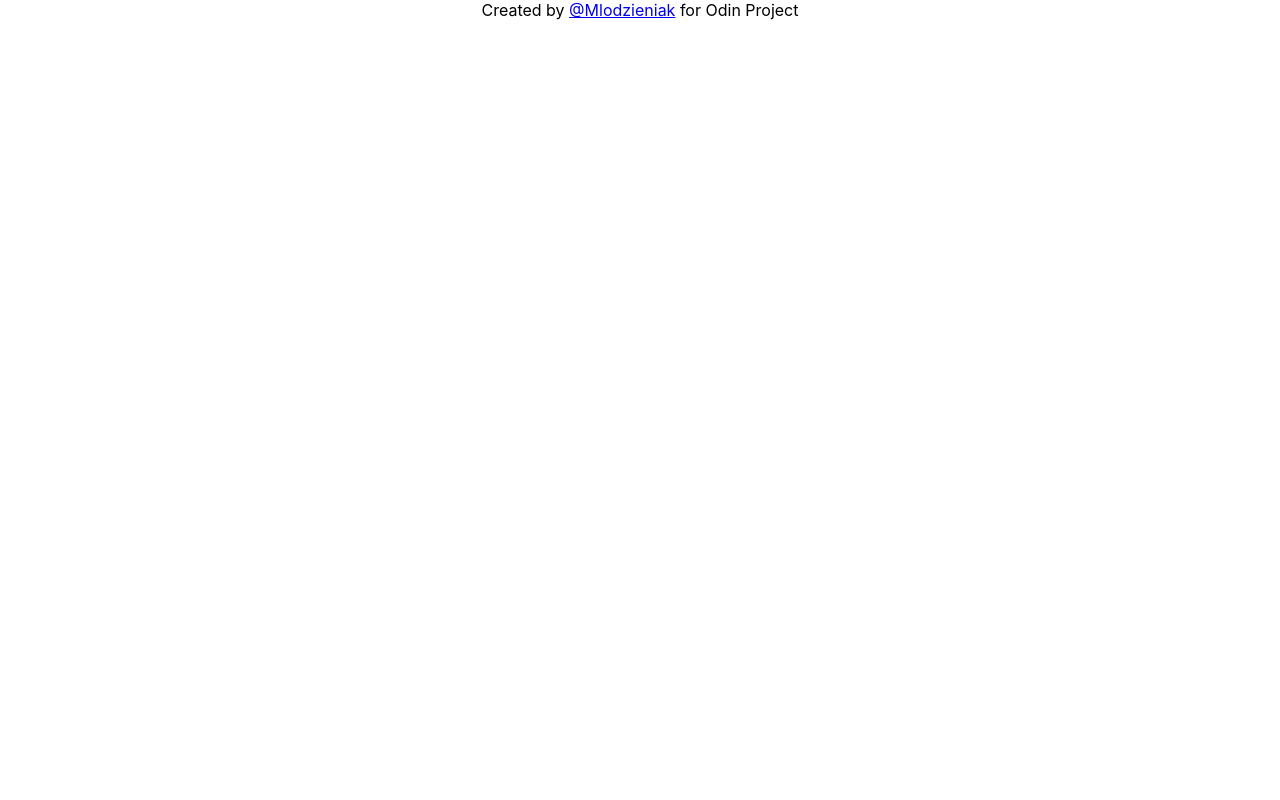
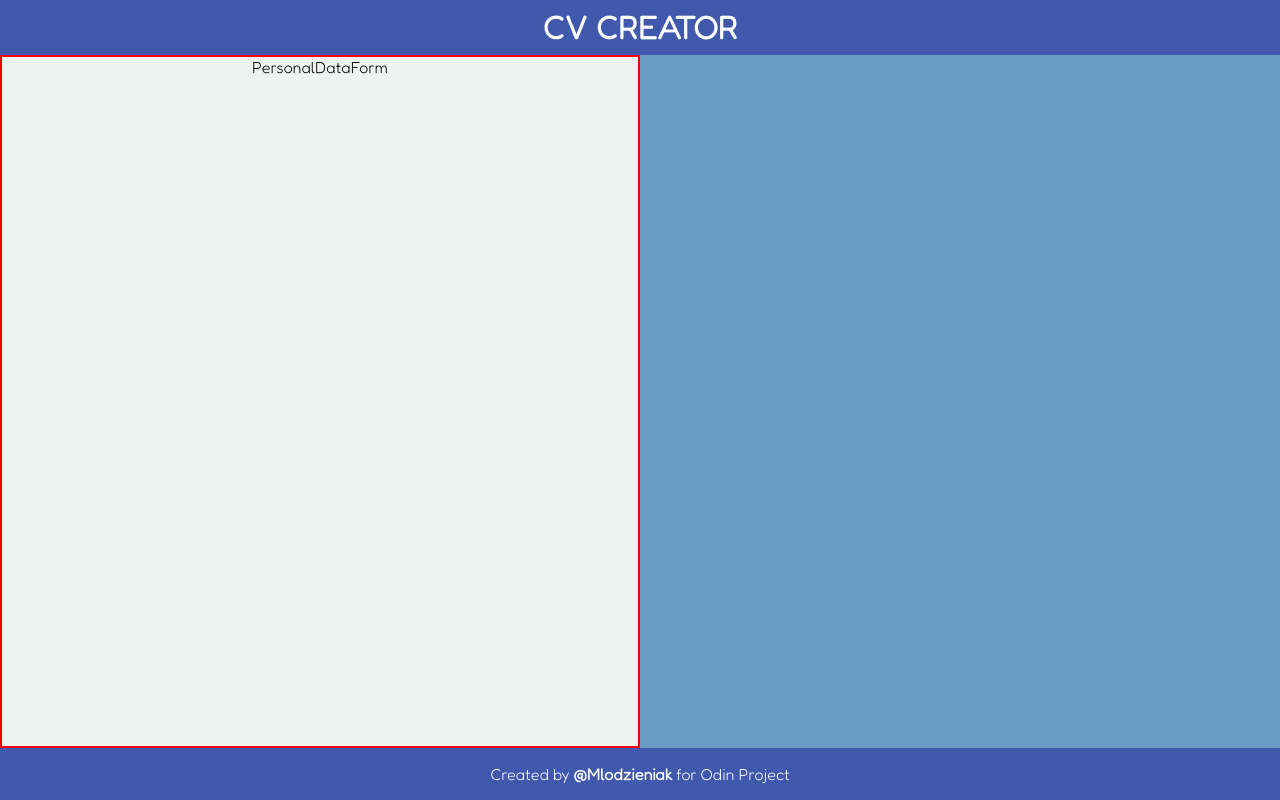
Before and after one commit to Mlodzieniak/cv-application, a React (Create React App) app: page / in a window 1280 px wide. Built offline with nearby package versions, Linux system fonts and the light colour scheme.

Commit message:
forms placed correctly, overflow container

```diff
--- a/src/components/EducationForm.js
+++ b/src/components/EducationForm.js
@@ -2,8 +2,8 @@ import React from 'react';
 
 class EducationForm extends React.Component{
   render(){ return (
-    <div className="overview">
-
+    <div className="form">
+     EducationForm
     </div>
   );}
 
--- a/src/components/Footer.js
+++ b/src/components/Footer.js
@@ -2,8 +2,8 @@ import React from 'react';
 
 class Footer extends React.Component{
   render(){ return (
-    <div className="footer">
-      <p>Created by <a href='github.com/Mlodzieniak'>@Mlodzieniak</a> for Odin Project</p>
+    <div className="footer bg-db fff" >
+      <p>Created by <a className='no-dec bold' href='github.com/Mlodzieniak'>@Mlodzieniak</a> for Odin Project</p>
 
     </div>
   );}
--- a/src/components/Forms.js
+++ b/src/components/Forms.js
@@ -5,11 +5,12 @@ import JobExpForm from './JobExpForm';
 
 class Forms extends React.Component{
   render(){ return (
-    <div className="overview">
+    <div className="forms bg-white">
+      <div className='slider flex-row'>
       <PersonalDataForm />
       <EducationForm />
       <JobExpForm />
-
+      </div>
     </div>
   );}
 
--- a/src/components/Header.js
+++ b/src/components/Header.js
@@ -2,8 +2,8 @@ import React from 'react';
 
 class Header extends React.Component{
   render(){ return (
-    <div className="header">
-
+    <div className="header bg-db fff bold">
+      <h1>CV CREATOR</h1>
     </div>
   );}
 
--- a/src/components/JobExpForm.js
+++ b/src/components/JobExpForm.js
@@ -2,8 +2,8 @@ import React from 'react';
 
 class JobExpForm extends React.Component{
   render(){ return (
-    <div className="overview">
-
+    <div className="form">
+     JobExpForm
     </div>
   );}
 
--- a/src/components/Overview.js
+++ b/src/components/Overview.js
@@ -2,7 +2,7 @@ import React from 'react';
 
 class Overview extends React.Component{
   render(){ return (
-    <div className="overview">
+    <div className="overview bg-lb">
 
     </div>
   );}
--- a/src/components/PersonalDataForm.js
+++ b/src/components/PersonalDataForm.js
@@ -2,8 +2,8 @@ import React from 'react';
 
 class PersonalDataForm extends React.Component{
   render(){ return (
-    <div className="overview">
-
+    <div className="form">
+     PersonalDataForm
     </div>
   );}
 
--- a/src/styles/App.css
+++ b/src/styles/App.css
@@ -1,3 +1,91 @@
 .App {
   text-align: center;
+  display: grid;
+  grid-template-areas:
+    "header header"
+    "forms overview"
+    "footer footer";
+  grid-template-rows: min-content 1fr min-content;
+  grid-template-columns: 1fr 1fr;
+  height: 100vh;
 }
+
+.header {
+  grid-area: header;
+  padding: 0.5rem;
+
+}
+
+.forms {
+  grid-area: forms;
+  overflow: hidden;
+  flex-wrap: nowrap;
+
+}
+
+.overview {
+  grid-area: overview;
+}
+
+.footer {
+  grid-area: footer;
+  padding: 1rem;
+}
+
+.slider {
+  transform: translateX(-0vw);
+  width: max-content;
+  height: 100%;
+}
+
+.slider>* {
+  width: 50vw;
+  border: red 2px solid;
+
+}
+
+.flex-row {
+  display: flex;
+  flex-direction: row;
+}
+
+.flex-col {
+  display: flex;
+  flex-direction: column;
+}
+
+
+
+
+.bg-db {
+  background-color: #4059ad;
+}
+
+.bg-lb {
+  background-color: #6b9ac4;
+}
+
+.bg-green {
+  background-color: #97d8c4;
+}
+
+.bg-white {
+  background-color: #eff2f1;
+}
+
+.bg-yellow {
+  background-color: #f4b942;
+}
+
+.fff {
+  color: #fff;
+}
+
+.bold {
+  font-weight: 700;
+}
+
+.no-dec {
+  text-decoration: none;
+  color: inherit;
+}
--- a/src/styles/index.css
+++ b/src/styles/index.css
@@ -1,7 +1,11 @@
+@import url('https://fonts.googleapis.com/css2?family=Fredoka:wght@300&display=swap');
+
 * {
   margin: 0;
   padding: 0;
   box-sizing: border-box;
+  font-family: 'Fredoka', sans-serif, source-code-pro, Menlo, Monaco, Consolas, 'Courier New',
+    monospace
 }
 
 body {
@@ -12,8 +16,3 @@ body {
   -moz-osx-font-smoothing: grayscale;
 
 }
-
-code {
-  font-family: source-code-pro, Menlo, Monaco, Consolas, 'Courier New',
-    monospace;
-}
```
